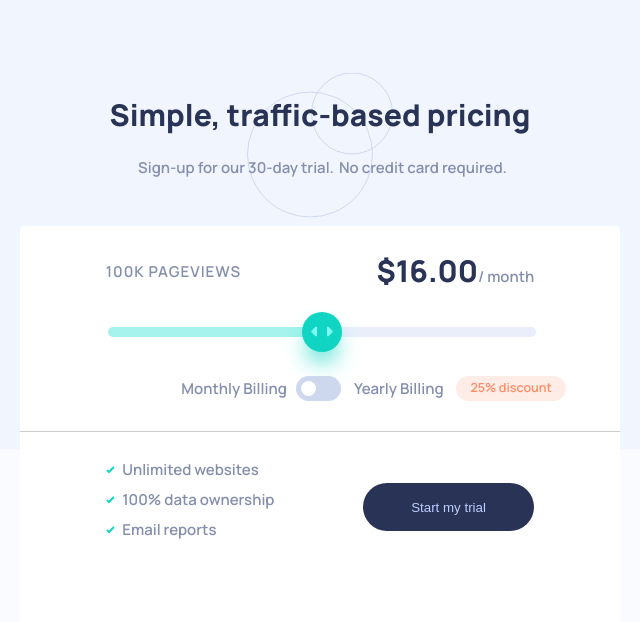
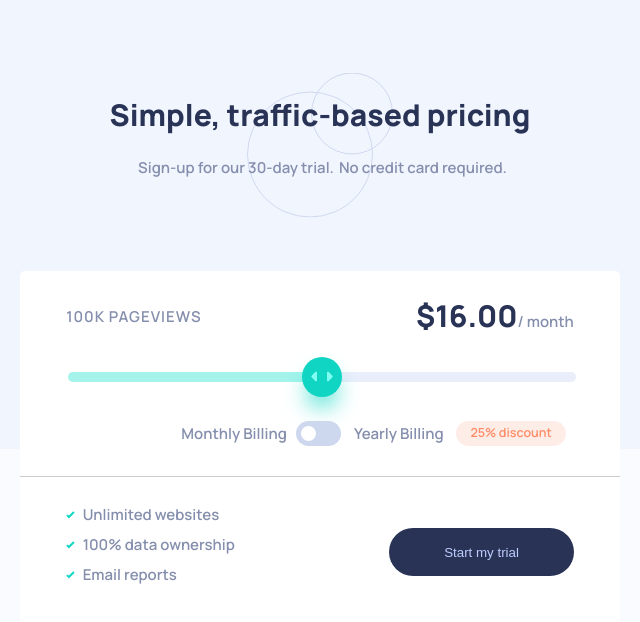
Before and after one commit to nicyuvi/interactive-pricing-component-solution, a React (Create React App) app: page / in a window 1536 px wide. Shown: the top 622 px of the page, without its empty margins (448-1088 px from the left). Built offline with nearby package versions, Linux system fonts and the light colour scheme.

Commit message:
Adjust grid spacing

```diff
--- a/src/index.css
+++ b/src/index.css
@@ -412,7 +412,7 @@ input[type='range']::-webkit-slider-thumb {
 @media only screen and (min-width: 1440px) {
   .flex-grid {
     display: grid;
-    grid-template-columns: repeat(7, 1fr);
+    grid-template-columns: repeat(13, 1fr);
     grid-template-rows: repeat(2, 1fr);
     gap: 0px;
     justify-content: flex-start;
@@ -434,20 +434,20 @@ input[type='range']::-webkit-slider-thumb {
   }
 
   .slider-container__text {
-    grid-area: 1 / 2 / 2 / 4;
+    grid-area: 1 / 2 / 2 / 6;
     display: flex;
     justify-content: flex-start;
   }
 
   .slider-container__price {
-    grid-area: 1 / 5 / 2 / 7;
+    grid-area: 1 / 9 / 2 / 13;
     display: flex;
     justify-content: flex-end;
     align-items: baseline;
   }
 
   .slider-container__slider {
-    grid-area: 2 / 2 / 3 / 7;
+    grid-area: 2 / 2 / 3 / 13;
     width: 100%;
   }
 
@@ -460,12 +460,13 @@ input[type='range']::-webkit-slider-thumb {
   }
 
   .footer-container {
+    grid-template-rows: repeat(1, 1fr);
     margin: 0;
     width: 100%;
   }
 
   .footer-container__text-container {
-    grid-area: 1 / 2 / 2 / 4;
+    grid-area: 1 / 2 / 2 / 6;
     margin: 0;
   }
 
@@ -474,6 +475,6 @@ input[type='range']::-webkit-slider-thumb {
   }
 
   .footer-container__btn {
-    grid-area: 1 / 5 / 2 / 7;
+    grid-area: 1 / 9 / 2 / 13;
   }
 }
```
